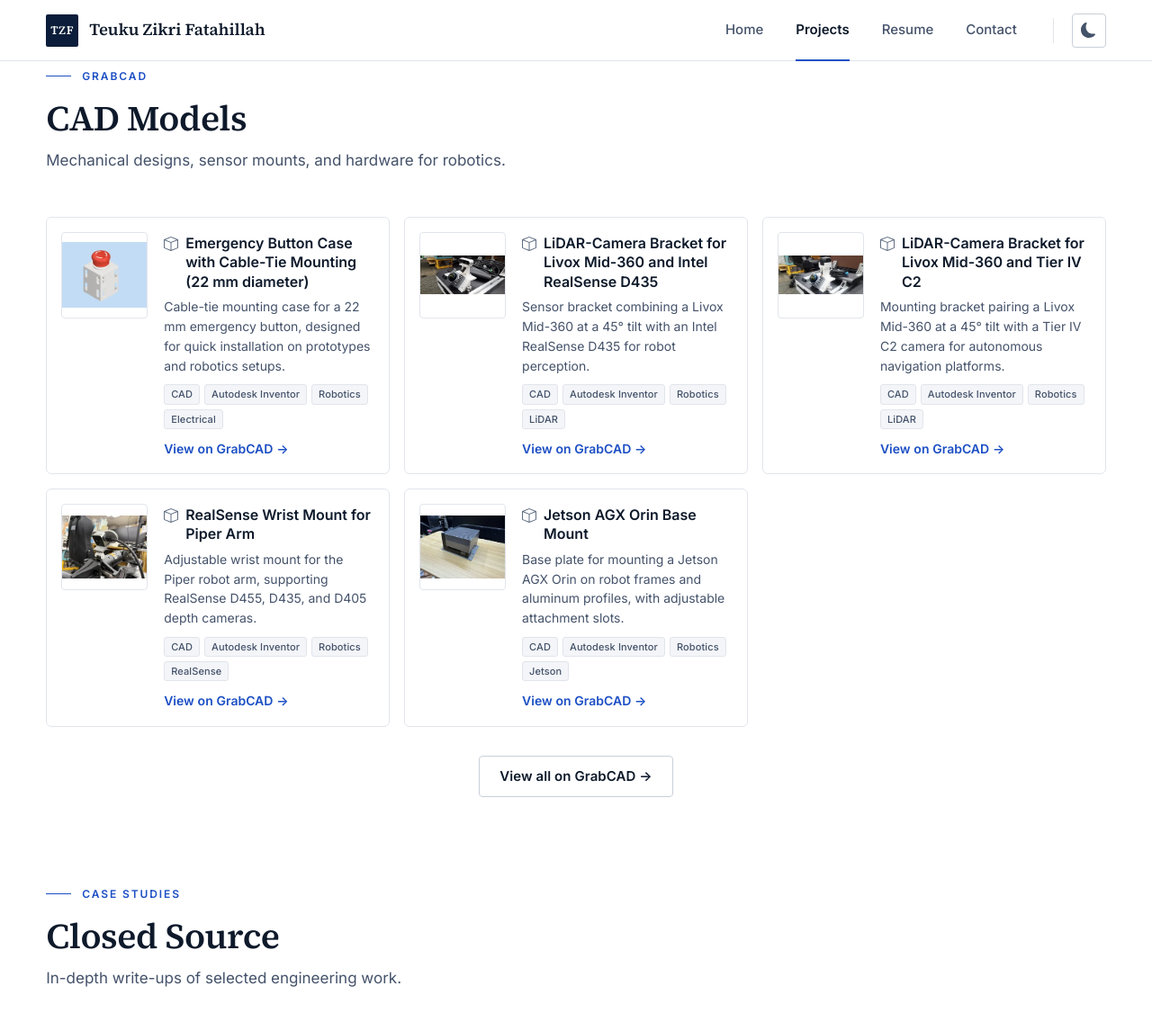
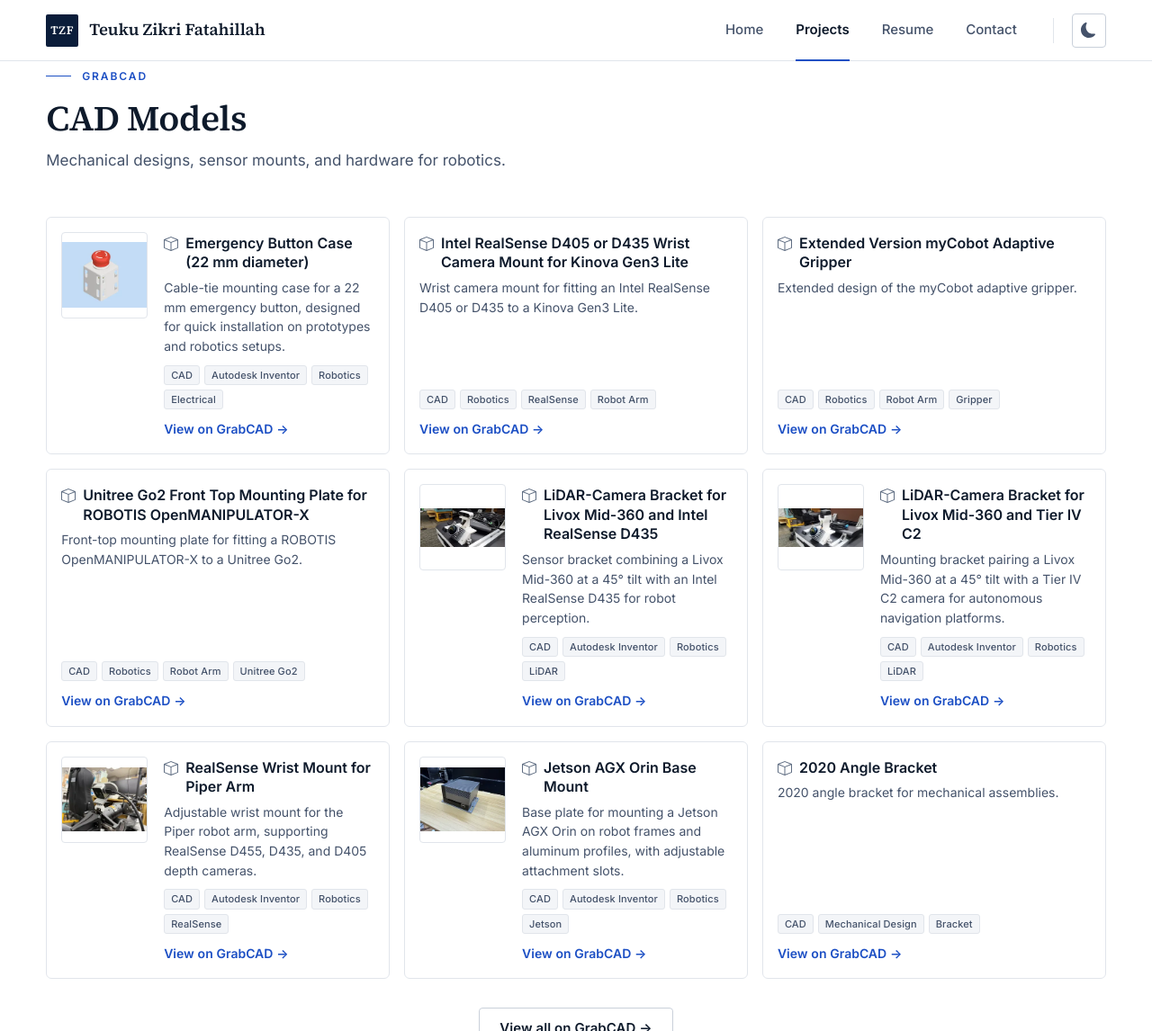
Before and after one commit to tzf230201/tzf230201.github.io, a Jekyll site: the page built from projects.md, in a window 1280 px wide and 1400 px high, scrolled down 921 px, cut to the strip 0-1146 px from the top of the window. Shown: the whole strip at 90% size. Built offline with Jekyll 4.4.1, drawn with Linux system fonts in a browser that asks for light colours; some of the changed text lies outside the part shown.

Commit message:
add grabcad model

```diff
--- a/_data/grabcad.yml
+++ b/_data/grabcad.yml
@@ -1,14 +1,31 @@
 # Models shown in the CAD Models section of /projects/.
 # Add entries here to publish more models; no browser-side GrabCAD request is needed.
-# Metadata and preview images checked on 2026-10-26 through the public index:
+# Model URLs supplied by the profile owner on 2026-10-26.
+# This list is manually maintained, not a live profile sync.
+# The five existing preview images were imported from this public index:
 # https://www.stlfinder.com/author/teuku%2Bzikri%2BFatahillah/
-# The card links below point to the original GrabCAD models.
+# New entries can omit the optional image when no preview is available.
 
-- title: "Emergency Button Case with Cable-Tie Mounting (22 mm diameter)"
-  url: "https://grabcad.com/library/emergency-button-case-with-cable-tie-mounting-22-mm-diameter-1"
+- title: "Emergency Button Case (22 mm diameter)"
+  url: "https://grabcad.com/library/emergency-button-case-22-mm-diameter-1"
   description: "Cable-tie mounting case for a 22 mm emergency button, designed for quick installation on prototypes and robotics setups."
   image: "/assets/images/grabcad/emergency-button-case.webp"
   tags: [CAD, Autodesk Inventor, Robotics, Electrical]
+
+- title: "Intel RealSense D405 or D435 Wrist Camera Mount for Kinova Gen3 Lite"
+  url: "https://grabcad.com/library/intel-realsense-d405-or-d435-wrist-camera-mount-for-kinova-gen3-lite-1"
+  description: "Wrist camera mount for fitting an Intel RealSense D405 or D435 to a Kinova Gen3 Lite."
+  tags: [CAD, Robotics, RealSense, Robot Arm, Kinova Gen3 Lite]
+
+- title: "Extended Version myCobot Adaptive Gripper"
+  url: "https://grabcad.com/library/extended-version-mycobot-adaptive-gripper-1"
+  description: "Extended design of the myCobot adaptive gripper."
+  tags: [CAD, Robotics, Robot Arm, Gripper]
+
+- title: "Unitree Go2 Front Top Mounting Plate for ROBOTIS OpenMANIPULATOR-X"
+  url: "https://grabcad.com/library/unitree-go2-front-top-mounting-plate-for-robotis-openmanipulator-x-1"
+  description: "Front-top mounting plate for fitting a ROBOTIS OpenMANIPULATOR-X to a Unitree Go2."
+  tags: [CAD, Robotics, Robot Arm, Unitree Go2]
 
 - title: "LiDAR-Camera Bracket for Livox Mid-360 and Intel RealSense D435"
   url: "https://grabcad.com/library/lidar-camera-bracket-for-livox-mid-360-and-intel-realsense-d435-1"
@@ -33,3 +50,8 @@
   description: "Base plate for mounting a Jetson AGX Orin on robot frames and aluminum profiles, with adjustable attachment slots."
   image: "/assets/images/grabcad/jetson-agx-orin-base-mount.webp"
   tags: [CAD, Autodesk Inventor, Robotics, Jetson]
+
+- title: "2020 Angle Bracket"
+  url: "https://grabcad.com/library/2020-angle-bracket-1"
+  description: "2020 angle bracket for mechanical assemblies."
+  tags: [CAD, Mechanical Design, Bracket]
```
Also changed, not shown: README.md.
